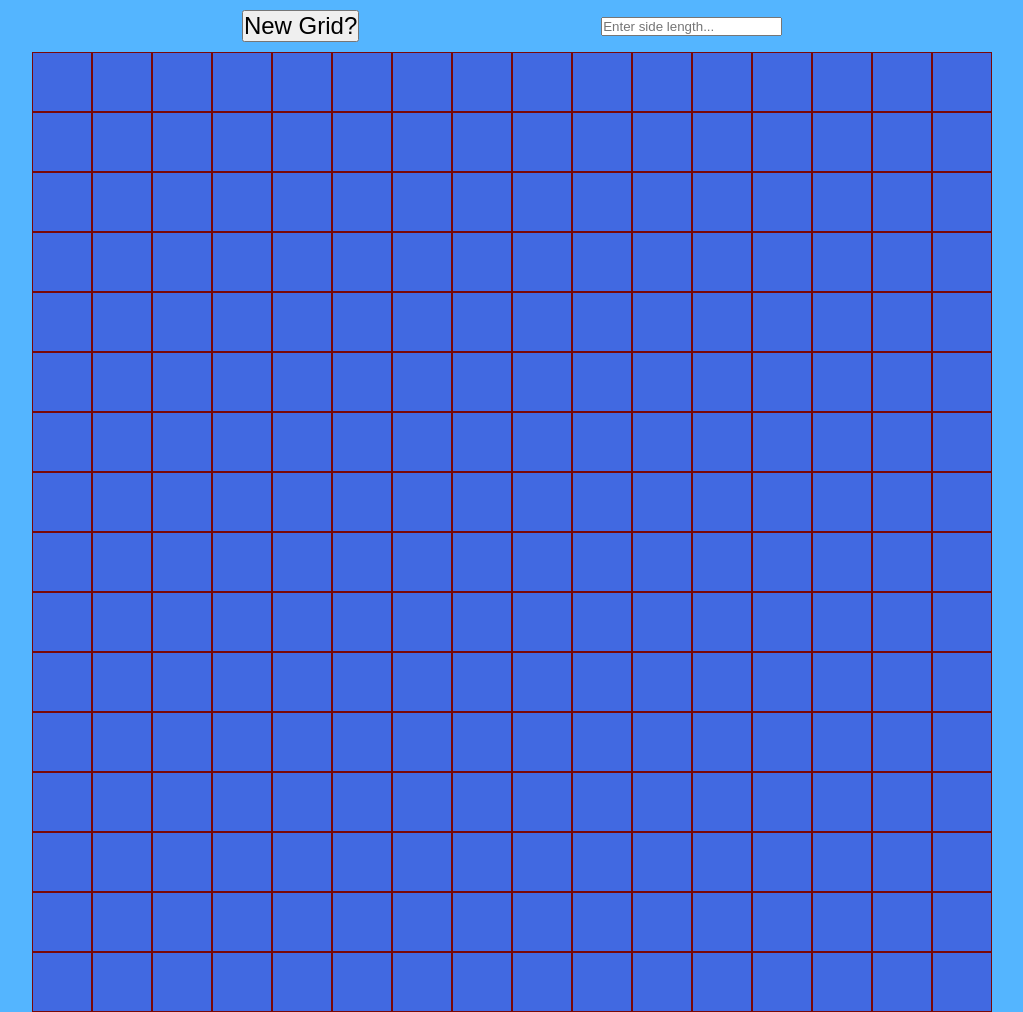
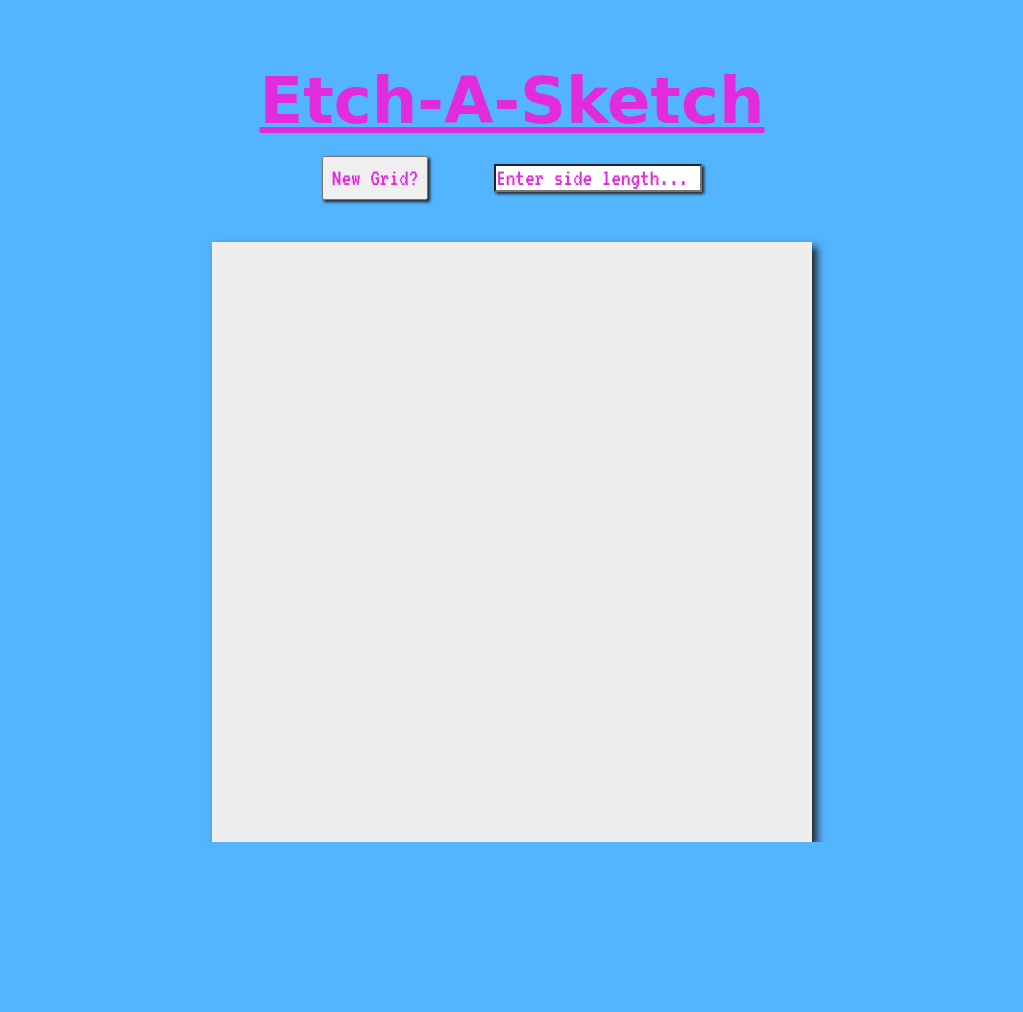
Before and after one commit to DefiniDev/Etch-A-Sketch, a plain HTML site: page index.html in a window 1280 px wide. Shown: the whole page, without its empty margins (128-1151 px from the left). After the commit the page ends 842 px from the top, so only its background shows below. Drawn offline with Linux system fonts and the light colour scheme; a web font is replaced by a local one.

Commit message:
Refactor / clean-up
- Convert two grid-creation loops to single function
- Move unnecessary (practice) JS mark-up creation code to html

```diff
--- a/index.html
+++ b/index.html
@@ -7,9 +7,16 @@
     <title>Document</title>
     <title></title>
     <link rel="stylesheet" href="/style.css" />
-    <script src="script.js" defer></script>
+    <script defer src="script.js"></script>
   </head>
   <body>
-    <div class="grid-container"></div>
+    <div id="flex-container-column">
+      <h1>Etch-A-Sketch</h1>
+      <div id="flex-container-row">
+        <button>New Grid?</button>
+        <input type="text" placeholder="Enter side length..." />
+      </div>
+      <div id="grid-container"></div>
+    </div>
   </body>
 </html>
--- a/script.js
+++ b/script.js
@@ -1,27 +1,12 @@
 "use strict";
-// add flex-column to dom
-const flexContainerColumn = document.createElement("div");
-flexContainerColumn.classList.add("flex-container-column");
-document.body.prepend(flexContainerColumn);
-// add flex-row to column
-const flexContainerRow = document.createElement("div");
-flexContainerRow.classList.add("flex-container-row");
-flexContainerColumn.prepend(flexContainerRow);
-// add grid-reset button flex-row
-const btnNewGrid = document.createElement("button");
-flexContainerRow.prepend(btnNewGrid);
-btnNewGrid.textContent = "New Grid?";
-// add input field to flex-row
-const gridSizeInput = document.createElement("input");
-gridSizeInput.classList.add("grid-size-input");
-gridSizeInput.placeholder = "Enter side length...";
-flexContainerRow.appendChild(gridSizeInput);
-// add gridContainer to flex-column -after- flex-row
-const gridContainer = document.querySelector(".grid-container");
-flexContainerColumn.appendChild(gridContainer);
+// selectors
+const btnNewGrid = document.querySelector("button");
+const gridSizeInput = document.querySelector("input");
+const gridContainer = document.getElementById("grid-container");
 
-// create vars+divs and attach to dom
-for (let i = 1; i < 257; i++) {
+// div-creation function
+const divCreate = sideLength => {
+  for (let i = 1; i <= sideLength; i++) {
     window["cell" + i] = document.createElement("div");
     window["cell" + i].classList.add("cell");
     window["cell" + i].classList.add("cell" + i);
@@ -31,32 +16,30 @@ for (let i = 1; i < 257; i++) {
       window["cell" + i].style.backgroundColor = "#000";
     });
   }
-// manual first-grid layout
+};
+// create first grid & manual layout
+divCreate(256);
 gridContainer.style.grid = "repeat(16, 1fr) / repeat(16,1fr)";
 
 btnNewGrid.addEventListener("click", () => {
+  // ask for new grid length to create row/column value; sqr result = total divs to pass grid create function
+
+  const gridLength = Number(gridSizeInput.value);
+
+  if (gridLength > 100) {
+    gridSizeInput.value = "";
+    gridSizeInput.placeholder = "Size too large.";
+  } else if (gridLength === 0) {
+    gridSizeInput.placeholder = "Please enter size...";
+  } else {
     // remove previous grid divs
     while (gridContainer.firstChild) {
       gridContainer.removeChild(gridContainer.firstChild);
     }
-  // ask for new grid length then loop to create row/column value; sqr result = total divs to pass to next loop;
-  const gridLength = Number(gridSizeInput.value);
-  if (gridLength > 100) {
-    gridSizeInput.value = "";
-    gridSizeInput.placeholder = "Size too large.";
-  } else {
-    // new grid creation loop
+    // create new user-specific grid
     const gridNewSize = Math.pow(gridLength, 2);
-    for (let i = 1; i <= gridNewSize; i++) {
-      window["cell" + i] = document.createElement("div");
-      window["cell" + i].classList.add("cell");
-      window["cell" + i].classList.add("cell" + i);
-      gridContainer.appendChild(window["cell" + i]);
-      window["cell" + i].addEventListener("mouseover", () => {
-        window["cell" + i].style.backgroundColor = "#000";
-      });
-    }
-    // after loop, use initial user specified grid-length for row/column value
+    divCreate(gridNewSize);
+    // use initial user specified grid-length for row/column value
     gridContainer.style.grid = `${"repeat(" + gridLength + ",1fr)"} / ${
       "repeat(" + gridLength + ",1fr)"
     }`;
--- a/style.css
+++ b/style.css
@@ -1,3 +1,7 @@
+/* Font import */
+@import url("https://fonts.googleapis.com/css2?family=Yesteryear&display=swap");
+@import url("https://fonts.googleapis.com/css2?family=VT323&display=swap");
+
 /* CSS Reset */
 * {
   margin: 0;
@@ -11,35 +15,75 @@ body {
 }
 
 /* Flex */
-.flex-container-column {
+#flex-container-column {
   display: flex;
   flex-direction: column;
   align-items: center;
 }
 
-.flex-container-row {
+#flex-container-row {
   display: flex;
   flex-direction: row;
   align-items: center;
-  width: 80%;
+  width: 40%;
   justify-content: space-evenly;
+  margin: 0.5rem 0 2rem 0;
 }
 
 /* Grid */
-.grid-container {
+#grid-container {
   display: grid;
-  height: 960px;
-  width: 960px;
+  height: 600px;
+  width: 600px;
+  box-shadow: 5px 5px 8px #212121;
 }
 
-.grid-container div {
-  border: 1px rgb(121, 7, 7) solid;
-  background: royalblue;
+#grid-container div {
+  /* border: 1px rgb(121, 7, 7) solid; */
+  background: rgb(238, 238, 238);
+}
+
+/* Elements */
+
+h1 {
+  font-family: "Yesteryear", cursive;
+  font-size: 4rem;
+  margin: 4rem 0 0 0;
+  color: rgb(226, 43, 220);
+  text-decoration: underline;
 }
 
 button {
   margin: 10px 0;
+  padding: 0.5rem;
+}
+
+input,
+button {
+  box-shadow: 2px 2px 3px #212121;
+  font-family: "VT323", monospace;
+  color: rgb(226, 43, 220);
   font-size: 1.5rem;
+}
+
+input {
+  width: 13rem;
+}
+
+::placeholder {
+  /* Chrome, Firefox, Opera, Safari 10.1+ */
+  color: rgb(226, 43, 220);
+  opacity: 1; /* Firefox */
+}
+
+:-ms-input-placeholder {
+  /* Internet Explorer 10-11 */
+  color: rgb(226, 43, 220);
+}
+
+::-ms-input-placeholder {
+  /* Microsoft Edge */
+  color: rgb(226, 43, 220);
 }
 
 /* Hide */
```
Lines whose indentation alone changed are shown as unchanged.
